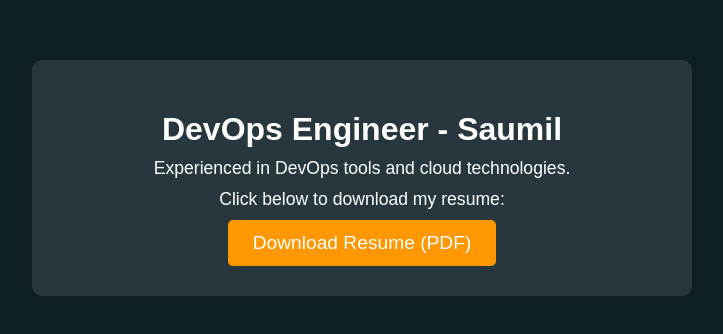
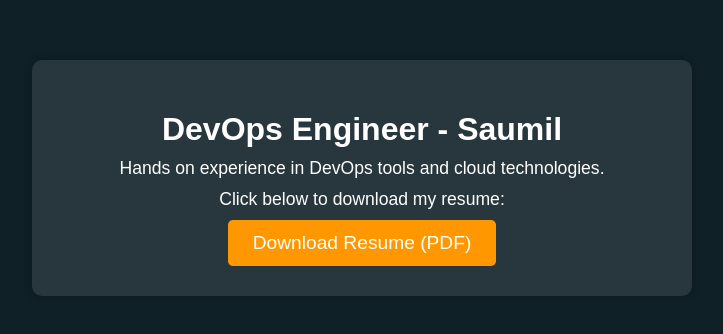
Before and after one commit to saumilp2025/saumil2025, a plain HTML site: page index.html in a window 1280 px wide. Shown: the part 222-556 px from the top of the page, without its empty margins (278-1001 px from the left). Drawn offline with Linux system fonts and the light colour scheme.

Commit message:
Update index.html

```diff
--- a/index.html
+++ b/index.html
@@ -51,7 +51,7 @@
 <body>
     <div class="container">
         <h1>DevOps Engineer - Saumil</h1>
-        <p>Experienced in DevOps tools and cloud technologies.</p>
+        <p>Hands on experience in DevOps tools and cloud technologies.</p>
         <p>Click below to download my resume:</p>
         <a href="Saumil_Devops_2025.pdf" class="download-btn" download>Download Resume (PDF)</a>
     </div>
```
